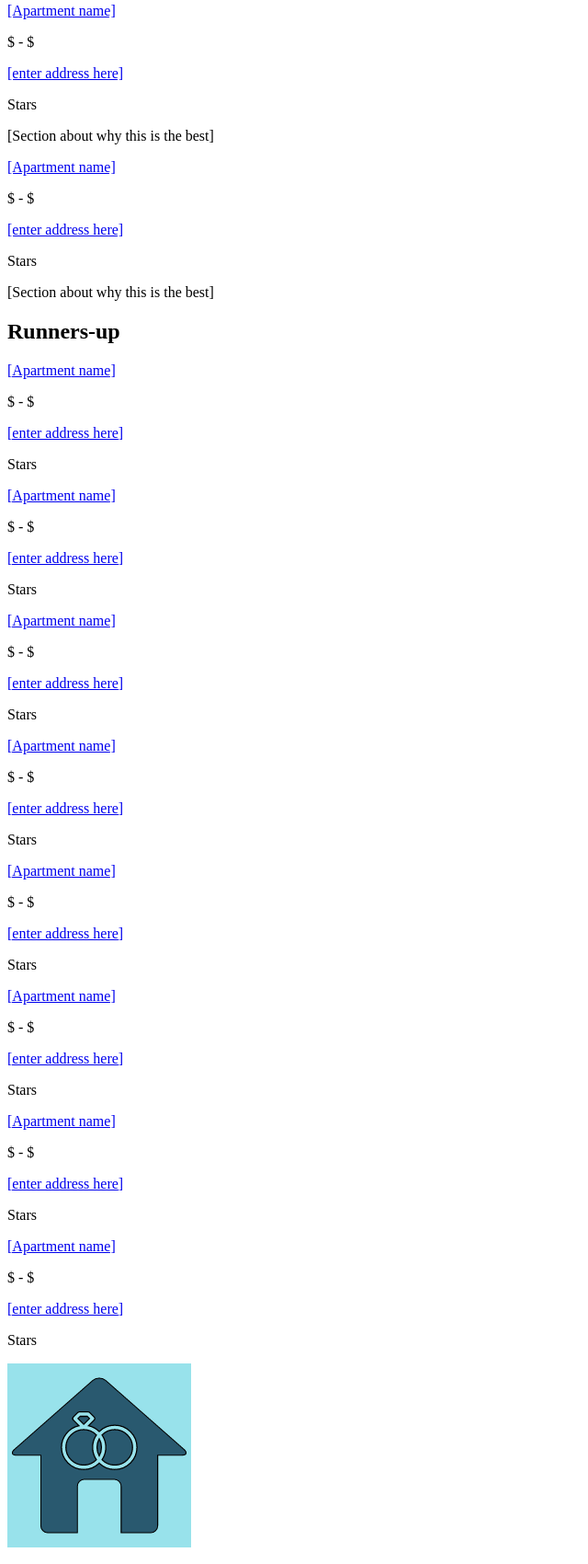
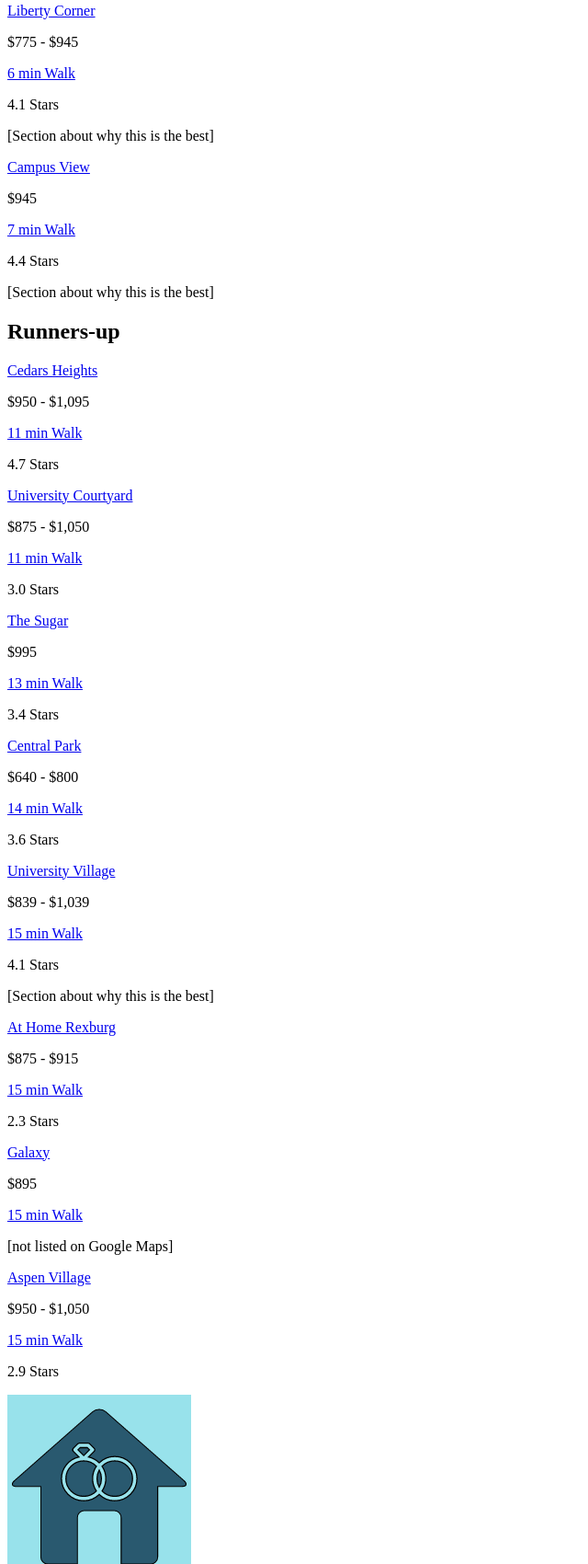
Before and after one commit to KayleeWild/perfect-apartment, a plain HTML site: page location.html in a window 1280 px wide. Shown: the part 1012-2712 px from the top of the page at 92% size, without its empty margins (0-640 px from the left). Drawn offline with Linux system fonts and the light colour scheme.

Commit message:
lotsa location html

```diff
--- a/location.html
+++ b/location.html
@@ -37,68 +37,69 @@
             <h2>Why does location matter?</h2>
             <p>[paragraph/bullets about driving v. walking, and why being closest to campus is best]</p>
             <div id="card-grid">
-                <section id="#" class="card">
-                    <a href="#">[Apartment name]</a>
-                    <p class="price-box">$ - $</p>
-                    <a class="address-box" href="#">[enter address here]</a>
-                    <p class="review-box">Stars</p>
+                <section id="liberty-corner" class="card">
+                    <a href="https://rexburgstudenthousing.com/new/property/18">Liberty Corner</a>
+                    <p class="price-box">$775 - $945</p>
+                    <a class="address-box" href="https://www.google.com/maps/place/Liberty+Corner+Apartments/@43.8201036,-111.787196,17z/data=!4m15!1m8!3m7!1s0x53540baa651c9fd5:0x3f2342a27fa4a06a!2s114+W+3rd+S,+Rexburg,+ID+83440!3b1!8m2!3d43.8201036!4d-111.787196!16s%2Fg%2F11b8v7gm2s!3m5!1s0x53540baa709e7e9b:0x654629455e10b92f!8m2!3d43.8201038!4d-111.7871685!16s%2Fg%2F1td1jnlk?entry=ttu">6 min Walk</a>
+                    <p class="review-box">4.1 Stars</p>
                     <p>[Section about why this is the best]</p>
                 </section>
-                <section id="#" class="card">
-                    <a href="#">[Apartment name]</a>
-                    <p class="price-box">$ - $</p>
-                    <a class="address-box" href="#">[enter address here]</a>
-                    <p class="review-box">Stars</p>
+                <section id="campus-view" class="card">
+                    <a href="https://rexburgstudenthousing.com/new/property/16">Campus View</a>
+                    <p class="price-box">$945</p>
+                    <a class="address-box" href="https://www.google.com/maps/place/Liberty+Corner+II+Apartments/@43.8200455,-111.7879519,17z/data=!4m15!1m8!3m7!1s0x53540baa6c5fb3d9:0x6d94706494d076b8!2s136+W+3rd+S,+Rexburg,+ID+83440!3b1!8m2!3d43.8200455!4d-111.7879519!16s%2Fg%2F11c0ygqq94!3m5!1s0x53540baa1074007b:0xdb99add125d0032e!8m2!3d43.8200346!4d-111.7879738!16s%2Fg%2F1tm68ls0?entry=ttu">7 min Walk</a>
+                    <p class="review-box">4.4 Stars</p>
                     <p>[Section about why this is the best]</p>
                 </section>
                 <h2>Runners-up</h2>
-                <section id="#" class="card">
-                    <a href="#">[Apartment name]</a>
-                    <p class="price-box">$ - $</p>
-                    <a class="address-box" href="#">[enter address here]</a>
-                    <p class="review-box">Stars</p>
+                <section id="cedars-heights" class="card">
+                    <a href="https://cedarsheights.com/">Cedars Heights</a>
+                    <p class="price-box">$950 - $1,095</p>
+                    <a class="address-box" href="https://www.google.com/maps/place/Cedars+Heights/@43.8216148,-111.7910795,17z/data=!3m1!4b1!4m5!3m4!1s0x53540bf295652325:0x4dc602e8d9207845!8m2!3d43.8216148!4d-111.7888908?shorturl=1">11 min Walk</a>
+                    <p class="review-box">4.7 Stars</p>
                 </section>
-                <section id="#" class="card">
-                    <a href="#">[Apartment name]</a>
-                    <p class="price-box">$ - $</p>
-                    <a class="address-box" href="#">[enter address here]</a>
-                    <p class="review-box">Stars</p>
+                <section id="university-courtyard" class="card">
+                    <a href="https://www.ucourtyard.com/">University Courtyard</a>
+                    <p class="price-box">$875 - $1,050</p>
+                    <a class="address-box" href="https://www.google.com/maps/place/University+Courtyard+Apartments/@43.8168498,-111.7797959,17z/data=!3m1!4b1!4m5!3m4!1s0x53540afe759d6ef9:0x8dbe2f9897d8c760!8m2!3d43.8168498!4d-111.7776072?shorturl=1">11 min Walk</a>
+                    <p class="review-box">3.0 Stars</p>
                 </section>
-                <section id="#" class="card">
-                    <a href="#">[Apartment name]</a>
-                    <p class="price-box">$ - $</p>
-                    <a class="address-box" href="#">[enter address here]</a>
-                    <p class="review-box">Stars</p>
+                <section id="the-sugar" class="card">
+                    <a href="https://thesugarapartments.com/">The Sugar</a>
+                    <p class="price-box">$995</p>
+                    <a class="address-box" href="https://www.google.com/maps/place/The+Sugar+Apartments/@43.8183642,-111.7948944,18.26z/data=!4m15!1m8!3m7!1s0x53540ba81747289f:0x64a85b9f1ec3c4cd!2s347+S+4th+W,+Rexburg,+ID+83440!3b1!8m2!3d43.8184114!4d-111.7947822!16s%2Fg%2F11c2d2sp2q!3m5!1s0x53540b0d8b566f17:0xe28cc29e9ee7082!8m2!3d43.8186024!4d-111.794986!16s%2Fg%2F11rycrw7_9?entry=ttu">13 min Walk</a>
+                    <p class="review-box">3.4 Stars</p>
                 </section>
-                <section id="#" class="card">
-                    <a href="#">[Apartment name]</a>
-                    <p class="price-box">$ - $</p>
-                    <a class="address-box" href="#">[enter address here]</a>
-                    <p class="review-box">Stars</p>
+                <section id="central-park" class="card">
+                    <a href="https://centralparkrexburg.com/">Central Park</a>
+                    <p class="price-box">$640 - $800</p>
+                    <a class="address-box" href="https://www.google.com/maps/place/Central+Park+Apartments/@43.8183605,-111.7986697,17z/data=!3m1!4b1!4m5!3m4!1s0x53540ba78d91f4cd:0xfd9b0d8c2a572c24!8m2!3d43.8183605!4d-111.796481?shorturl=1">14 min Walk</a>
+                    <p class="review-box">3.6 Stars</p>
                 </section>
-                <section id="#" class="card">
-                    <a href="#">[Apartment name]</a>
-                    <p class="price-box">$ - $</p>
-                    <a class="address-box" href="#">[enter address here]</a>
-                    <p class="review-box">Stars</p>
+                <section id="university-village" class="card">
+                    <a href="https://www.byui.edu/housing/university-village">University Village</a>
+                    <p class="price-box">$839 - $1,039</p>
+                    <a class="address-box" href="https://www.google.com/maps/place/University+Village+BYU-Idaho/@43.809284,-111.7901802,17z/data=!3m1!4b1!4m5!3m4!1s0x53540b1aaed56695:0xe935f544855b6d69!8m2!3d43.809284!4d-111.7879915?shorturl=1">15 min Walk</a>
+                    <p class="review-box">4.1 Stars</p>
+                    <p>[Section about why this is the best]</p>
                 </section>
-                <section id="#" class="card">
-                    <a href="#">[Apartment name]</a>
-                    <p class="price-box">$ - $</p>
-                    <a class="address-box" href="#">[enter address here]</a>
-                    <p class="review-box">Stars</p>
+                <section id="at-home" class="card">
+                    <a href="https://athomerexburg.com/">At Home Rexburg</a>
+                    <p class="price-box">$875 - $915</p>
+                    <a class="address-box" href="https://www.google.com/maps/place/Campus+Park+Apartments/@43.8190803,-111.796173,17z/data=!3m1!4b1!4m6!3m5!1s0x53540ba86d993fe7:0xdd162b29e4c940fb!8m2!3d43.8190803!4d-111.796173!16s%2Fg%2F11bysjpgcq?entry=ttu">15 min Walk</a>
+                    <p class="review-box">2.3 Stars</p>
                 </section>
-                <section id="#" class="card">
-                    <a href="#">[Apartment name]</a>
-                    <p class="price-box">$ - $</p>
-                    <a class="address-box" href="#">[enter address here]</a>
-                    <p class="review-box">Stars</p>
+                <section id="galaxy" class="card">
+                    <a href="https://rentalsinrexburg.com/galaxy">Galaxy</a>
+                    <p class="price-box">$895</p>
+                    <a class="address-box" href="https://www.google.com/maps/place/Galaxy+Apartments/@43.8153686,-111.7945251,17z/data=!3m1!4b1!4m6!3m5!1s0x53540b088b59a4e5:0x59152c004d6c494c!8m2!3d43.8153686!4d-111.7945251!16s%2Fg%2F11b75hvhz_?entry=ttu">15 min Walk</a>
+                    <p class="review-box">[not listed on Google Maps]</p>
                 </section>
-                <section id="#" class="card">
-                    <a href="#">[Apartment name]</a>
-                    <p class="price-box">$ - $</p>
-                    <a class="address-box" href="#">[enter address here]</a>
-                    <p class="review-box">Stars</p>
+                <section id="aspen-village" class="card">
+                    <a href="https://www.aspenvillaapartments.com/pricing-floor-plans">Aspen Village</a>
+                    <p class="price-box">$950 - $1,050</p>
+                    <a class="address-box" href="https://www.google.com/maps/place/Aspen+Village+Apartments/@43.8141058,-111.7792079,17z/data=!3m1!4b1!4m14!1m7!3m6!1s0x53540afdae88dca9:0x9dc175f1fef08ee9!2sAvilla+Apartments!8m2!3d43.8141007!4d-111.7765959!16s%2Fg%2F11b77b9lcy!3m5!1s0x53540afd85e51979:0x1c3a578eeea070ce!8m2!3d43.814102!4d-111.776633!16s%2Fg%2F1tctrb5c?entry=ttu">15 min Walk</a>
+                    <p class="review-box">2.9 Stars</p>
                 </section>
             </div>
         </section>
```
Also changed, not shown: index.html (+1 -1 lines).
